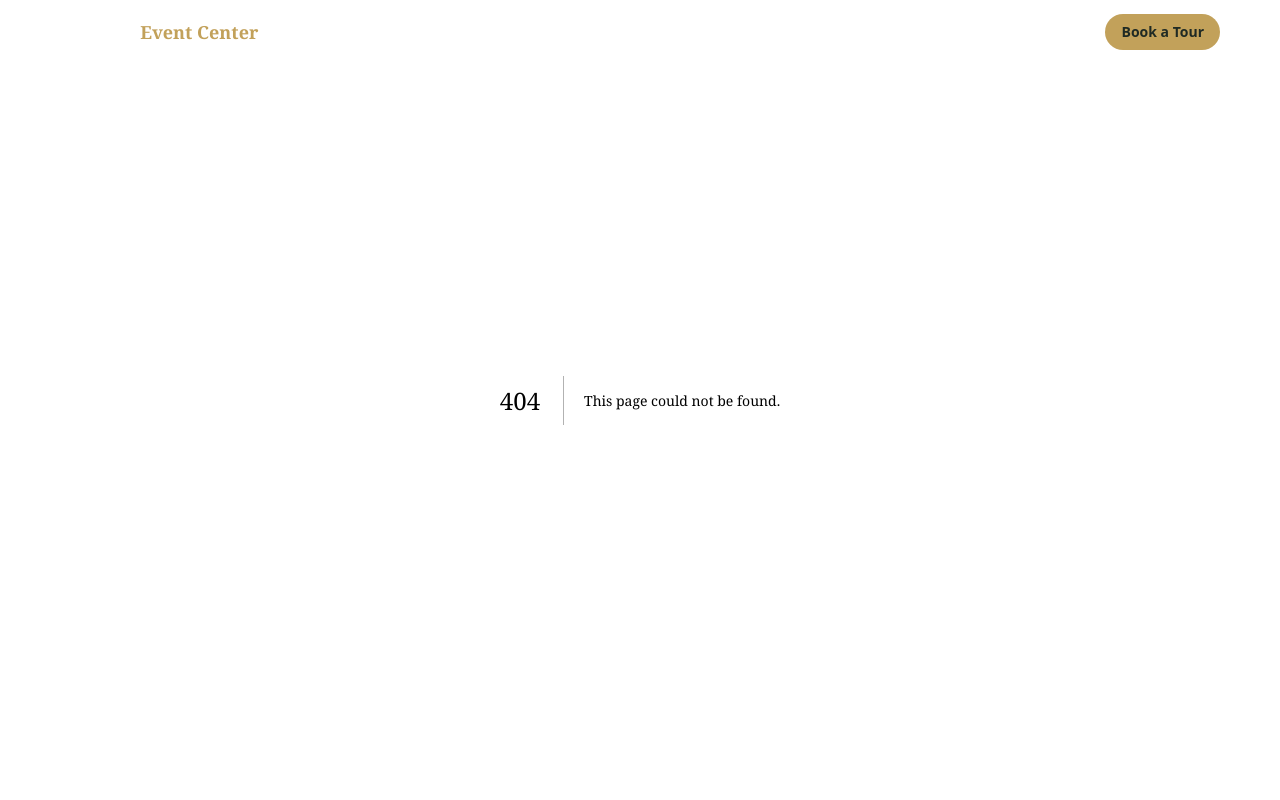
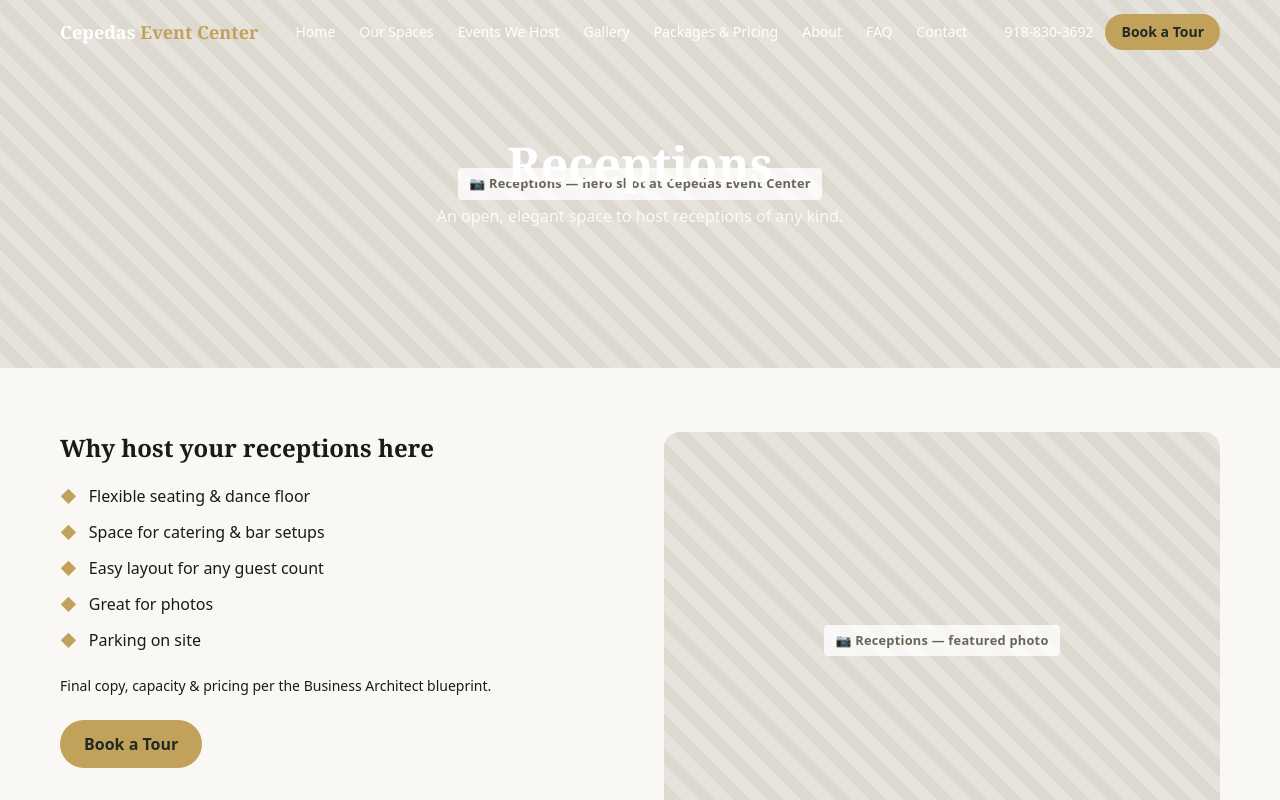
Before and after one commit to gonzalezcap/cepedas-event-center, a Next.js app: page /receptions in a window 1280 px wide. Before the commit this address had no page. Shown: the top 800 px of the page. Built offline with nearby package versions, Linux system fonts and the light colour scheme.

Commit message:
Add Receptions event page

```diff
--- /dev/null
+++ b/app/receptions/page.tsx
@@ -0,0 +1,8 @@
+import EventPage from "@/components/EventPage";
+export const metadata = {
+  title: "Reception Venue in Tulsa, OK",
+  description: "Host your reception at Cepedas Event Center in Tulsa, OK — open layout, dance floor and seating for your celebration. Book a tour today.",
+};
+export default function Page() {
+  return <EventPage title="Receptions" intro="An open, elegant space to host receptions of any kind." bullets={["Flexible seating & dance floor","Space for catering & bar setups","Easy layout for any guest count","Great for photos","Parking on site"]} gallery={["Reception wide","Head table","Dance floor","Bar area","Centerpieces","Toast moment"]} />;
+}
```
